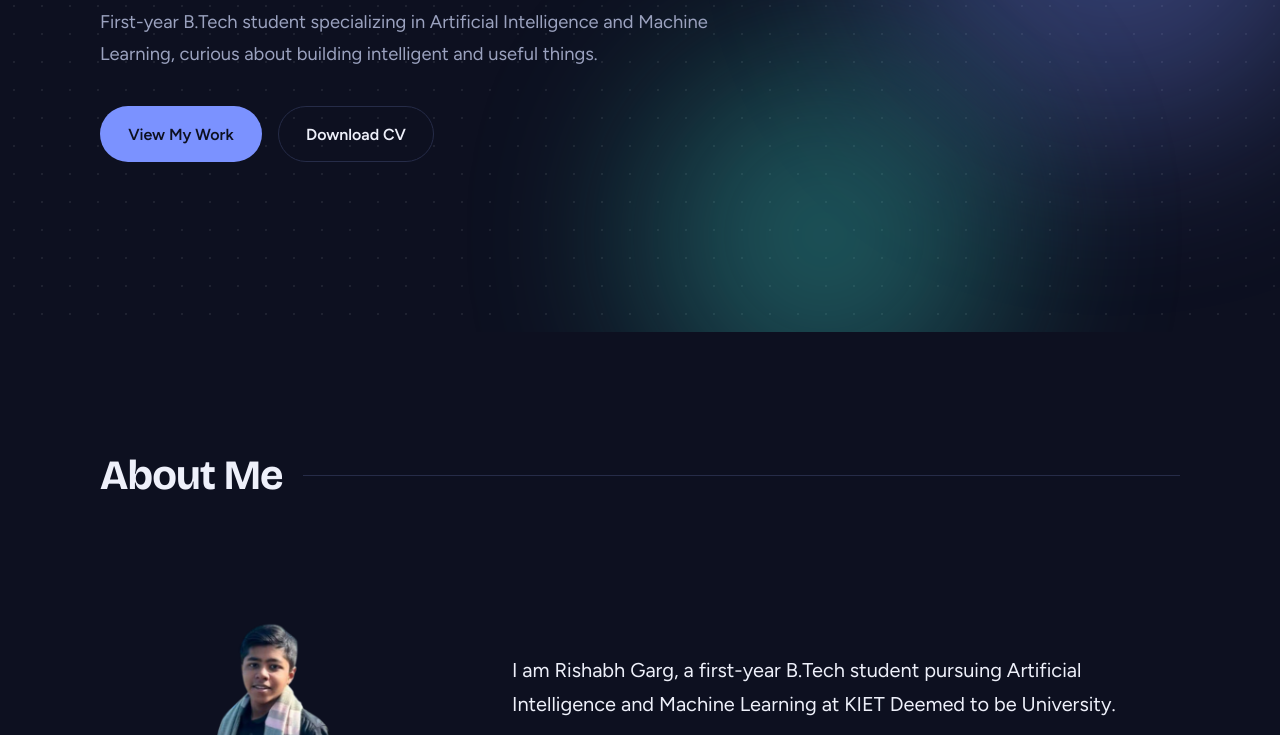
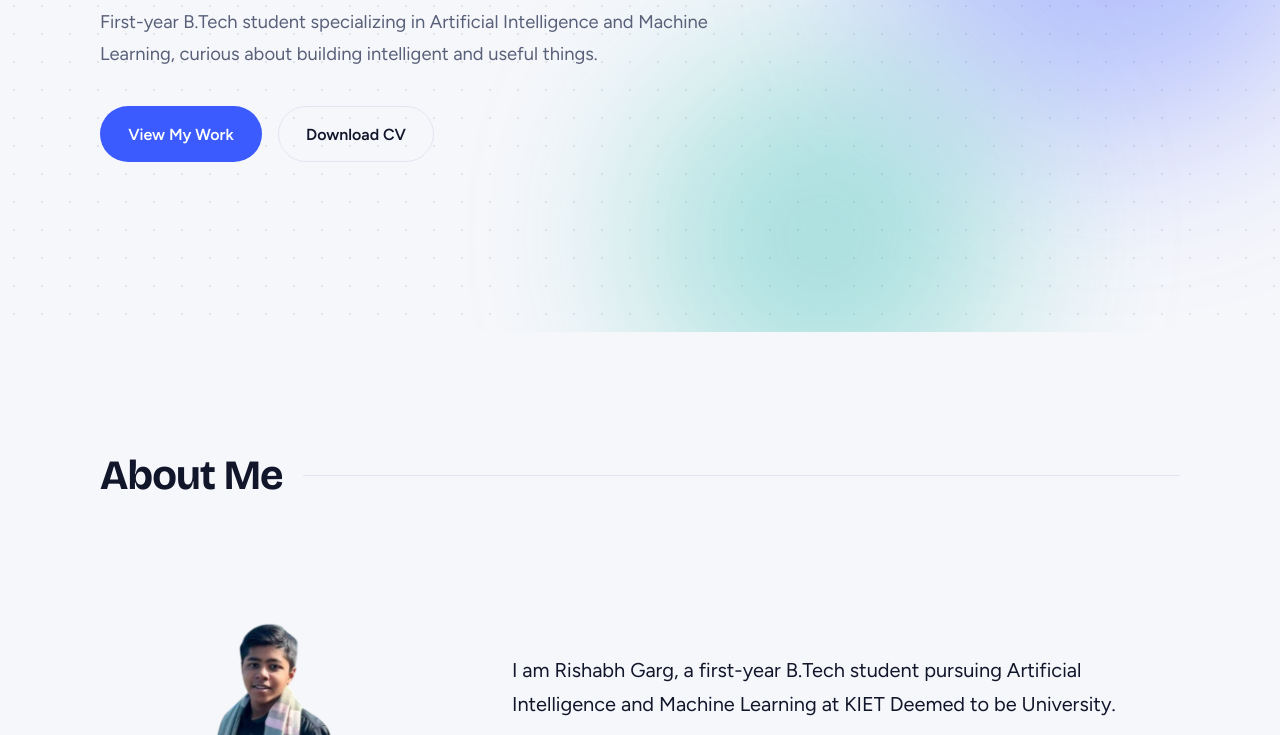
Before and after one commit to rishabh-grg/Portfolio-2, a plain HTML site: page index.html in a window 1280 px wide. Shown: the part 468-1203 px from the top of the page. Drawn offline with nearby package versions, Linux system fonts and the dark colour scheme; files whose address does not match are found by name.

Commit message:
Restore initial styles and design tokens in style.css

```diff
--- a/style.css
+++ b/style.css
@@ -25,22 +25,6 @@
   --header-h: 68px;
   --radius: 14px;
   --ease: cubic-bezier(0.22, 1, 0.36, 1);
-}
-
-@media (prefers-color-scheme: dark) {
-  :root {
-    --bg: #0d1020;
-    --surface: #151a30;
-    --ink: #eef0fa;
-    --muted: #9ba2bf;
-    --line: #262c48;
-    --accent: #7b92ff;
-    --accent-ink: #0d1020;
-    --accent-2: #3dd6c8;
-    --glass: rgba(13, 16, 32, 0.8);
-    --dot: rgba(238, 240, 250, 0.08);
-    --shadow: 0 10px 30px rgba(123, 146, 255, 0.25);
-  }
 }
 
 /* ---------- 2. Reset & base ---------- */
```
